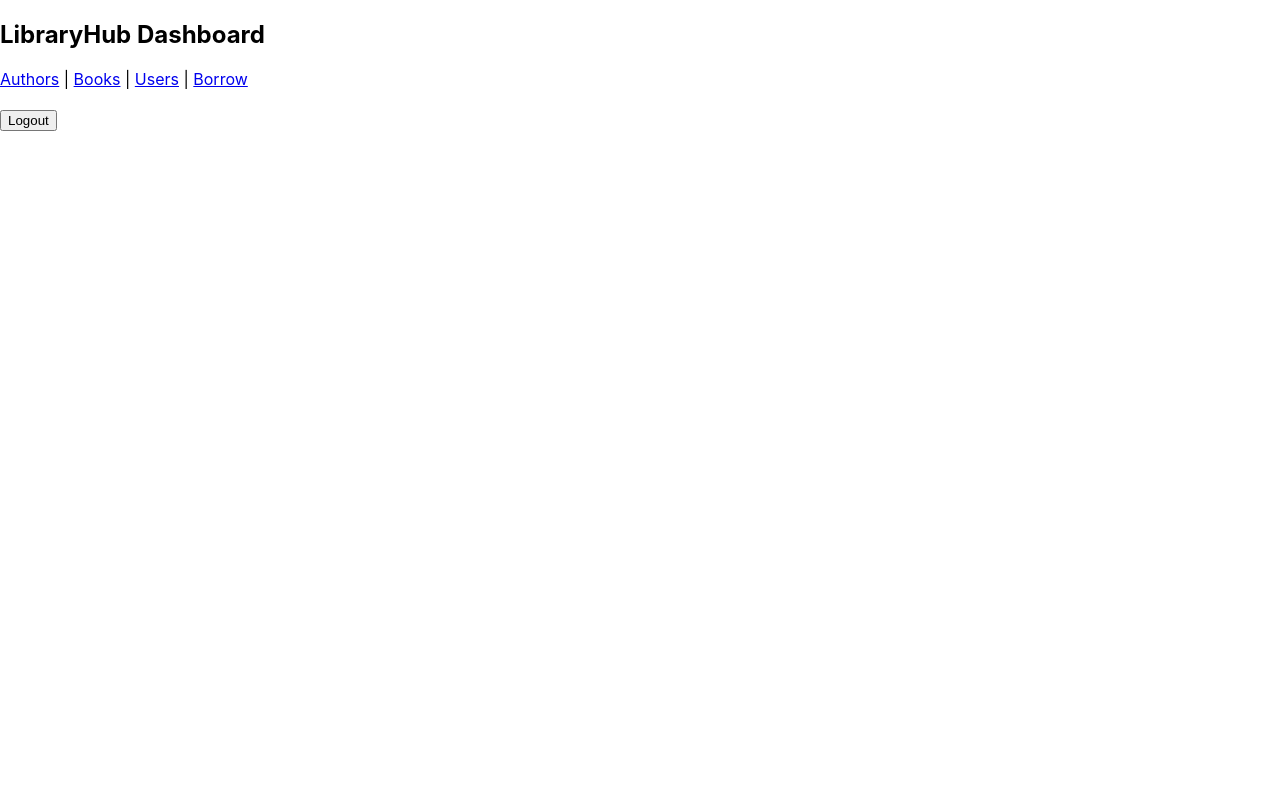
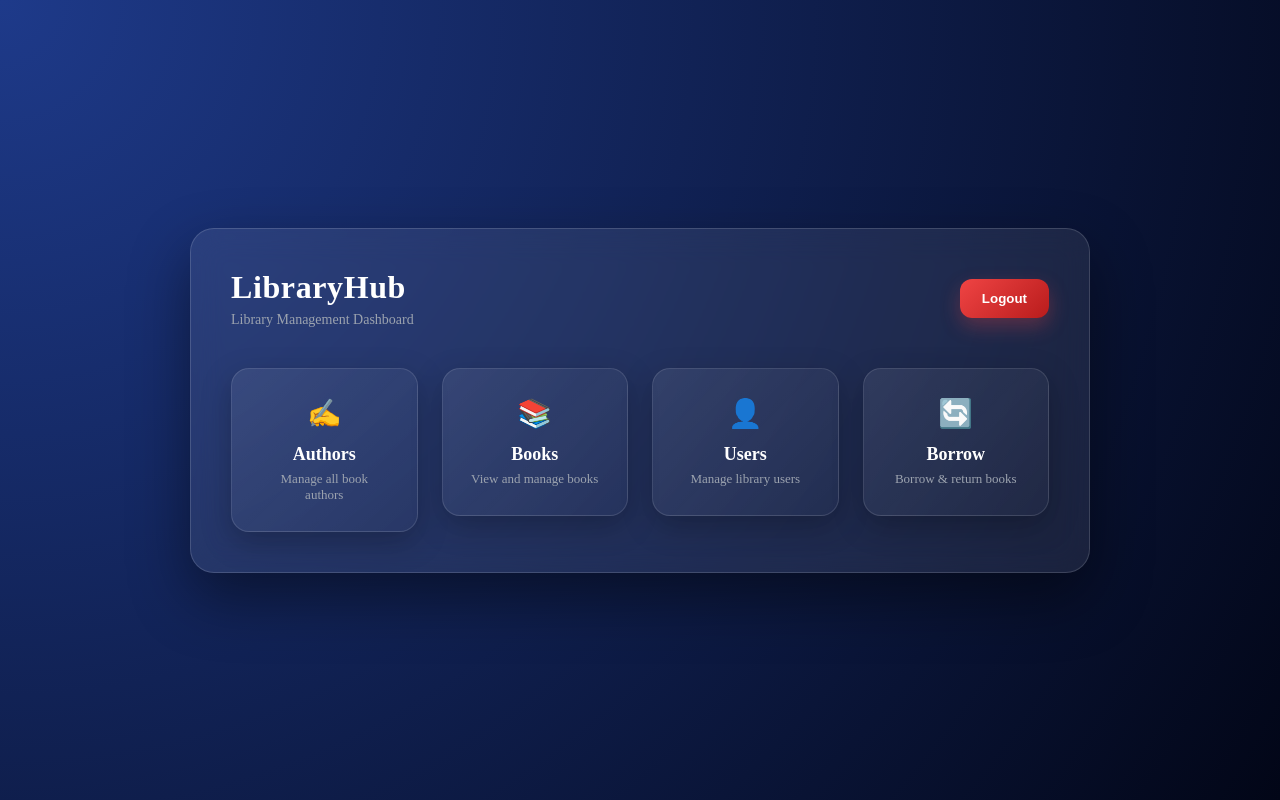
Before and after one commit to SudheshHegde2002/LibraryHub-Frontend, a React (Create React App) app: page /dashboard in a window 1280 px wide. Built offline with nearby package versions, Linux system fonts and the light colour scheme; sample sign-in values are in the browser's storage; the HTML template or start-up script is replaced by a standard one.

Commit message:
added some styles to the dashboard

```diff
--- a/src/index.css
+++ b/src/index.css
@@ -1,13 +1,24 @@
-body {
-  margin: 0;
-  font-family: -apple-system, BlinkMacSystemFont, 'Segoe UI', 'Roboto', 'Oxygen',
-    'Ubuntu', 'Cantarell', 'Fira Sans', 'Droid Sans', 'Helvetica Neue',
-    sans-serif;
-  -webkit-font-smoothing: antialiased;
-  -moz-osx-font-smoothing: grayscale;
+/* GLOBAL NUCLEAR RESET — DO NOT REMOVE */
+html, body, #root {
+  margin: 0 !important;
+  padding: 0 !important;
+  width: 100vw !important;
+  height: 100vh !important;
+  min-width: 100vw !important;
+  min-height: 100vh !important;
+  background: #020617 !important;
+  overflow: hidden !important;
 }
 
-code {
-  font-family: source-code-pro, Menlo, Monaco, Consolas, 'Courier New',
-    monospace;
+
+* {
+  margin: 0;
+  padding: 0;
+  box-sizing: border-box;
 }
+
+html, body, #root {
+  width: 100%;
+  height: 100%;
+  background: #020617;
+}
--- /dev/null
+++ b/src/pages/Dashboard.css
@@ -0,0 +1,107 @@
+.dashboard-wrapper {
+    position: fixed;
+    inset: 0;
+    width: 100vw;
+    height: 100vh;
+    margin: 0;
+    padding: 0;
+    background: radial-gradient(circle at top left, #1e3a8a, #020617);
+    display: flex;
+    align-items: center;
+    justify-content: center;
+    overflow: hidden;
+  }
+
+
+  .dashboard-glass {
+    width: 100%;
+    max-width: 900px;
+    padding: 40px;
+    border-radius: 24px;
+    background: rgba(255, 255, 255, 0.08);
+    backdrop-filter: blur(16px);
+    -webkit-backdrop-filter: blur(16px);
+    border: 1px solid rgba(255, 255, 255, 0.15);
+    box-shadow: 0 25px 60px rgba(0, 0, 0, 0.45);
+  }
+
+  .dashboard-header {
+    display: flex;
+    align-items: center;
+    justify-content: space-between;
+    margin-bottom: 40px;
+  }
+
+  .dashboard-title {
+    font-size: 32px;
+    font-weight: 700;
+    color: #ffffff;
+    letter-spacing: 0.6px;
+  }
+
+  .dashboard-subtitle {
+    margin-top: 6px;
+    color: #9ca3af;
+    font-size: 14px;
+  }
+
+  .logout-btn {
+    background: linear-gradient(135deg, #ef4444, #b91c1c);
+    border: none;
+    padding: 12px 22px;
+    border-radius: 12px;
+    color: white;
+    font-weight: 600;
+    cursor: pointer;
+    transition: 0.25s ease;
+    box-shadow: 0 8px 20px rgba(239, 68, 68, 0.3);
+  }
+
+  .logout-btn:hover {
+    transform: translateY(-2px);
+    box-shadow: 0 12px 28px rgba(239, 68, 68, 0.45);
+  }
+
+  .dashboard-grid {
+    display: grid;
+    grid-template-columns: repeat(auto-fit, minmax(180px, 1fr));
+    gap: 24px;
+  }
+
+  .dashboard-card {
+    background: linear-gradient(135deg, rgba(255,255,255,0.08), rgba(255,255,255,0.02));
+    border-radius: 18px;
+    padding: 28px;
+    text-align: center;
+    border: 1px solid rgba(255,255,255,0.12);
+    box-shadow: 0 10px 30px rgba(0,0,0,0.25);
+    transition: 0.3s ease;
+  }
+
+  .dashboard-card:hover {
+    transform: translateY(-6px);
+    box-shadow: 0 20px 50px rgba(0,0,0,0.45);
+  }
+
+  .dashboard-icon {
+    font-size: 28px;
+    margin-bottom: 14px;
+  }
+
+  .dashboard-label {
+    font-size: 18px;
+    font-weight: 600;
+    color: #ffffff;
+    margin-bottom: 6px;
+  }
+
+  .dashboard-desc {
+    font-size: 13px;
+    color: #9ca3af;
+  }
+
+  .dashboard-link {
+    text-decoration: none;
+    color: inherit;
+    display: block;
+  }
--- a/src/pages/Dashboard.tsx
+++ b/src/pages/Dashboard.tsx
@@ -1,25 +1,71 @@
 import { Link } from 'react-router-dom';
+import './Dashboard.css';
 
 export default function Dashboard() {
   return (
-    <div>
-      <h2>LibraryHub Dashboard</h2>
+    <div className="dashboard-wrapper">
+      <div className="dashboard-glass">
+        <div className="dashboard-header">
+          <div>
+            <div className="dashboard-title">LibraryHub</div>
+            <div className="dashboard-subtitle">
+              Library Management Dashboard
+            </div>
+          </div>
 
-      <nav>
-        <Link to="/authors">Authors</Link> |{" "}
-        <Link to="/books">Books</Link> |{" "}
-        <Link to="/users">Users</Link> |{" "}
-        <Link to="/borrow">Borrow</Link>
-      </nav>
+          <button
+            className="logout-btn"
+            onClick={() => {
+              localStorage.removeItem('token');
+              window.location.href = '/login';
+            }}
+          >
+            Logout
+          </button>
+        </div>
 
-      <br />
+        <div className="dashboard-grid">
+          <Link className="dashboard-link" to="/authors">
+            <div className="dashboard-card">
+              <div className="dashboard-icon">✍️</div>
+              <div className="dashboard-label">Authors</div>
+              <div className="dashboard-desc">
+                Manage all book authors
+              </div>
+            </div>
+          </Link>
 
-      <button onClick={() => {
-        localStorage.removeItem('token');
-        window.location.href = '/login';
-      }}>
-        Logout
-      </button>
+          <Link className="dashboard-link" to="/books">
+            <div className="dashboard-card">
+              <div className="dashboard-icon">📚</div>
+              <div className="dashboard-label">Books</div>
+              <div className="dashboard-desc">
+                View and manage books
+              </div>
+            </div>
+          </Link>
+
+          <Link className="dashboard-link" to="/users">
+            <div className="dashboard-card">
+              <div className="dashboard-icon">👤</div>
+              <div className="dashboard-label">Users</div>
+              <div className="dashboard-desc">
+                Manage library users
+              </div>
+            </div>
+          </Link>
+
+          <Link className="dashboard-link" to="/borrow">
+            <div className="dashboard-card">
+              <div className="dashboard-icon">🔄</div>
+              <div className="dashboard-label">Borrow</div>
+              <div className="dashboard-desc">
+                Borrow & return books
+              </div>
+            </div>
+          </Link>
+        </div>
+      </div>
     </div>
   );
 }
```
Also changed, not shown: src/App.css (deleted, +0 -38 lines).
